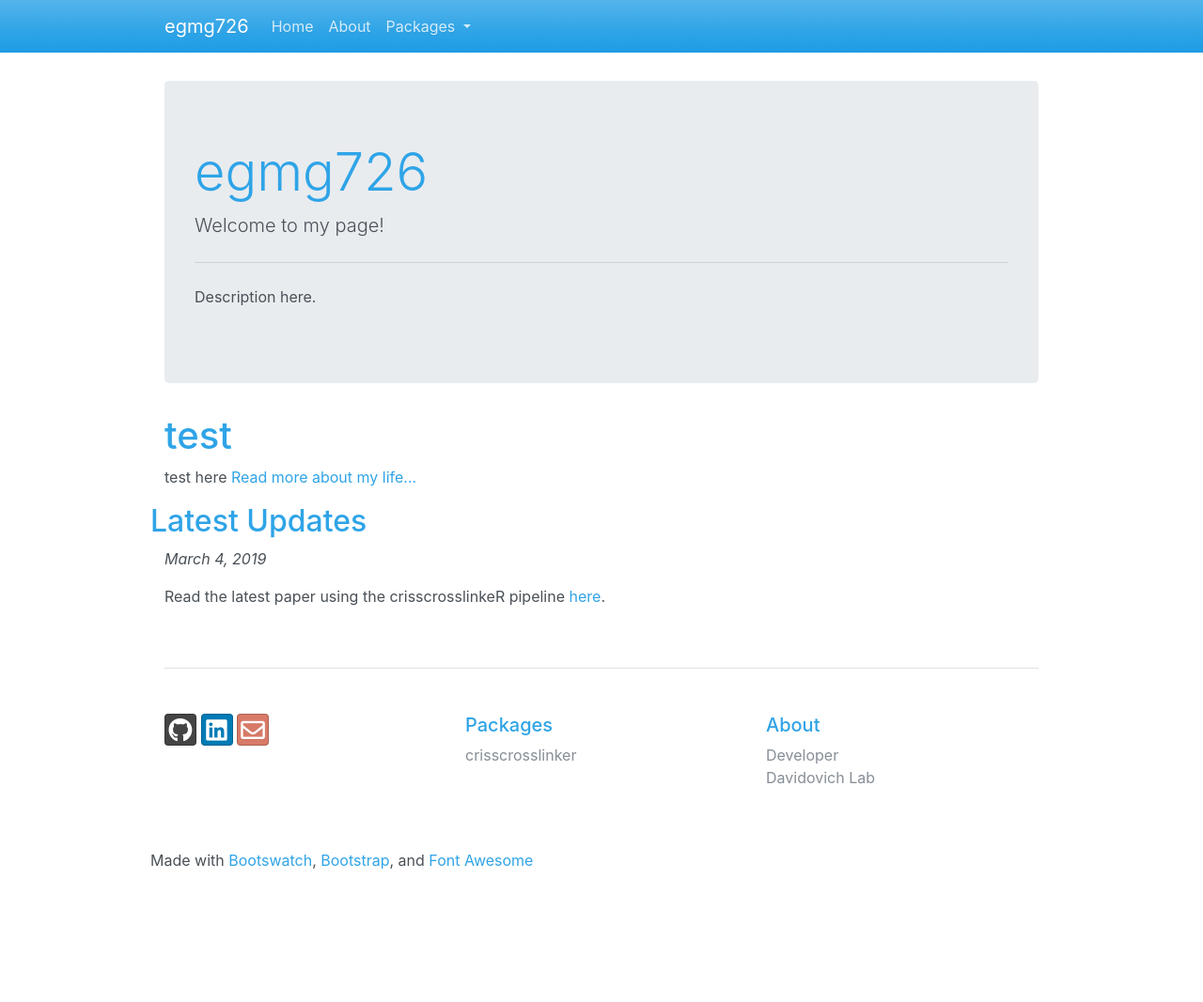
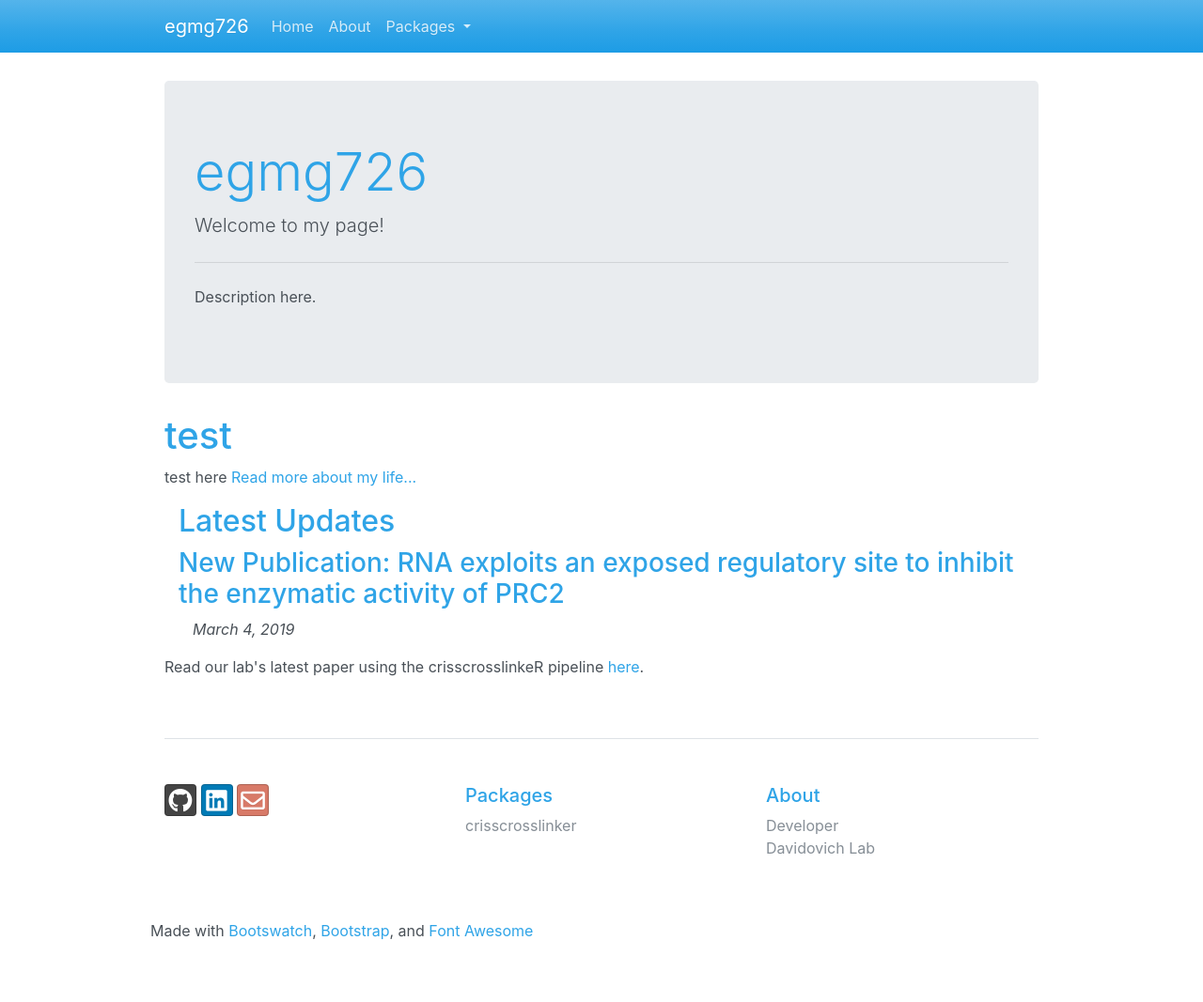
Before and after one commit to egmg726/egmg726.github.io, a Jekyll site: the page built from index.html, in a window 1280 px wide. Shown: the whole page at 94% size. Built offline with Jekyll 4.4.1, drawn with Linux system fonts in a browser that asks for light colours; before the commit the page ends 992 px from its top, so only the background shows below that.

Commit message:
added latest news

```diff
--- a/index.html
+++ b/index.html
@@ -14,14 +14,17 @@ title: egmg726
 	<h1>test</h1>
 	<p>test here <a href="/about">Read more about my life...</a></p>
 
-	<div class='row'>
+	<div class='row' style="padding-left:30px">
 	<h2>Latest Updates</h2>
 	</div>
-		<div class=row'>
+		<div class='row' style="padding-left:30px">
+	<h3>New Publication: RNA exploits an exposed regulatory site to inhibit the enzymatic activity of PRC2</h3>
+	</div>
+		<div class=row' style="padding-left:30px">
 	<p><i>March 4, 2019</i></p>
 	</div>
 	<div class=row'>
-	<p> Read the latest paper using the crisscrosslinkeR pipeline <a href="https://doi.org/10.1038/s41594-019-0197-y">here</a>.</p>
+	<p>Read our lab's latest paper using the crisscrosslinkeR pipeline <a href="https://doi.org/10.1038/s41594-019-0197-y">here</a>.</p>
 	</div>
 
 </div><!-- /.blurb -->
```
Also changed, not shown: crisscrosslinker/index.html (+3 -4 lines).
